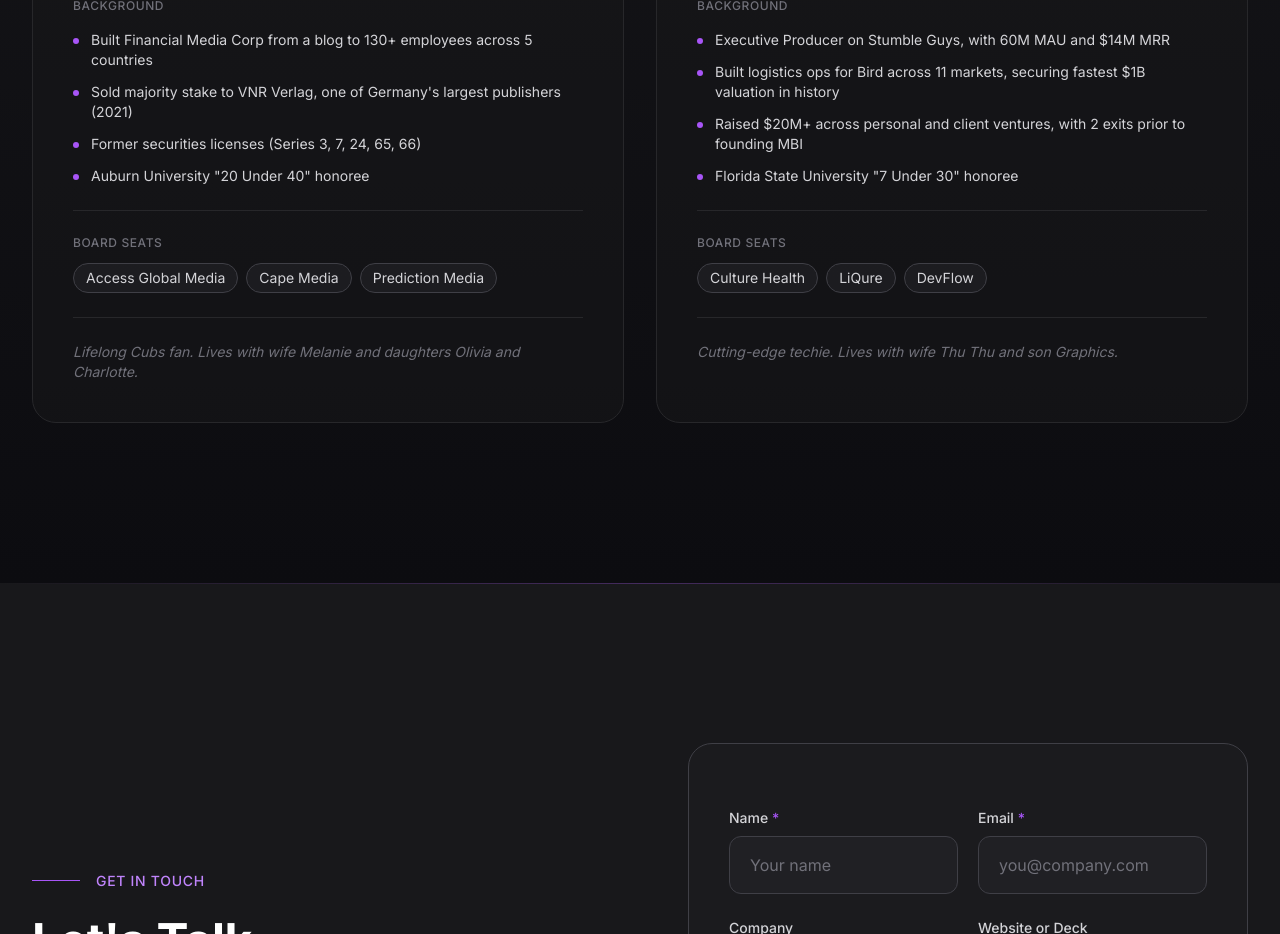
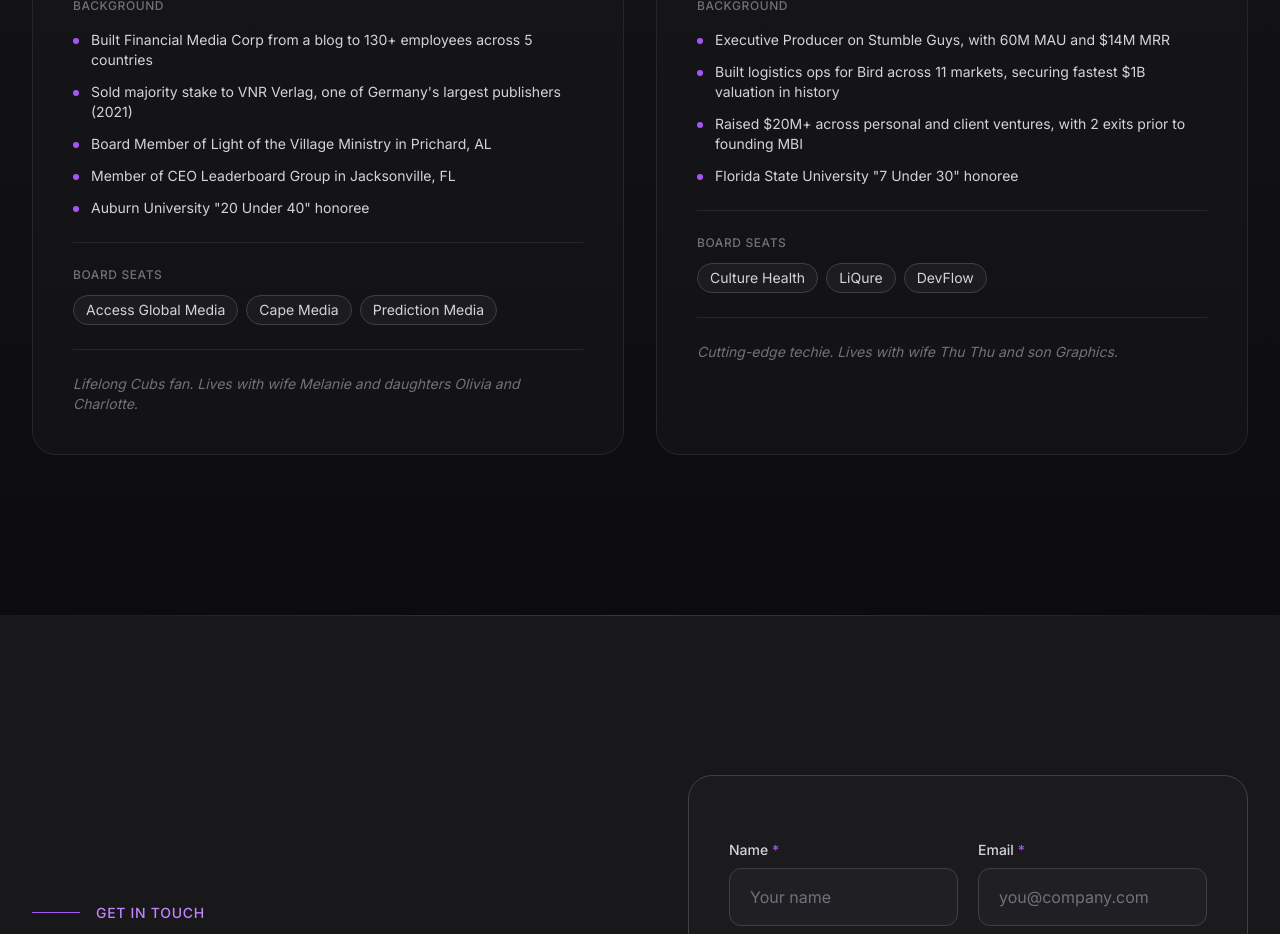
Before and after one commit to MBI-VC/mbi-website, a Next.js app: page / in a window 1280 px wide. Shown: the part 5680-6614 px from the top of the page. Built offline with nearby package versions, Linux system fonts and the light colour scheme; no server answers.

Commit message:
Update Morgan Busby team highlights

```diff
--- a/src/content/site-content.ts
+++ b/src/content/site-content.ts
@@ -205,7 +205,8 @@
       highlights: [
         'Built Financial Media Corp from a blog to 130+ employees across 5 countries',
         'Sold majority stake to VNR Verlag, one of Germany\'s largest publishers (2021)',
-        'Former securities licenses (Series 3, 7, 24, 65, 66)',
+        'Board Member of Light of the Village Ministry in Prichard, AL',
+        'Member of CEO Leaderboard Group in Jacksonville, FL',
         'Auburn University "20 Under 40" honoree',
       ],
       boards: ['Access Global Media', 'Cape Media', 'Prediction Media'],
```
